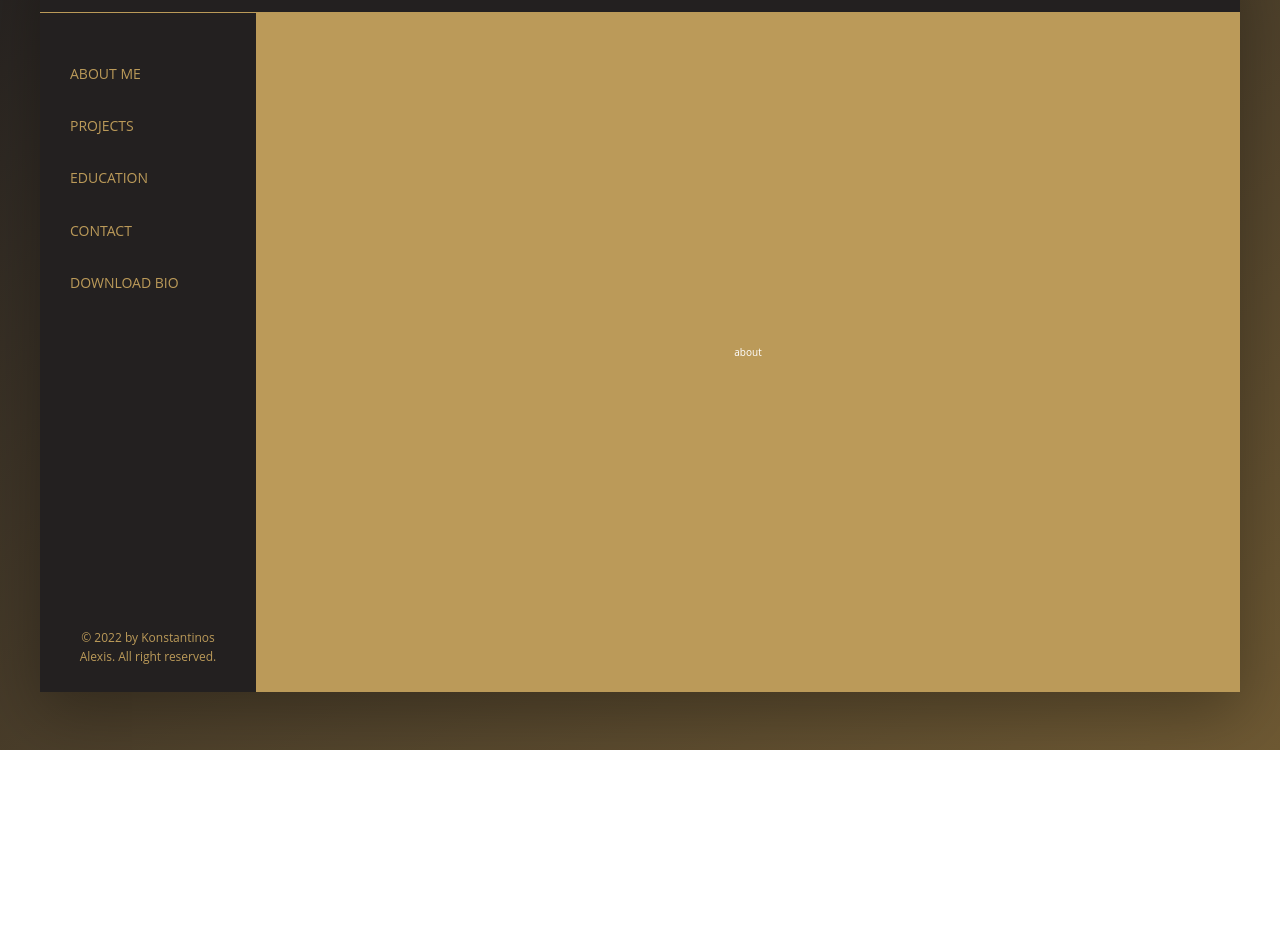
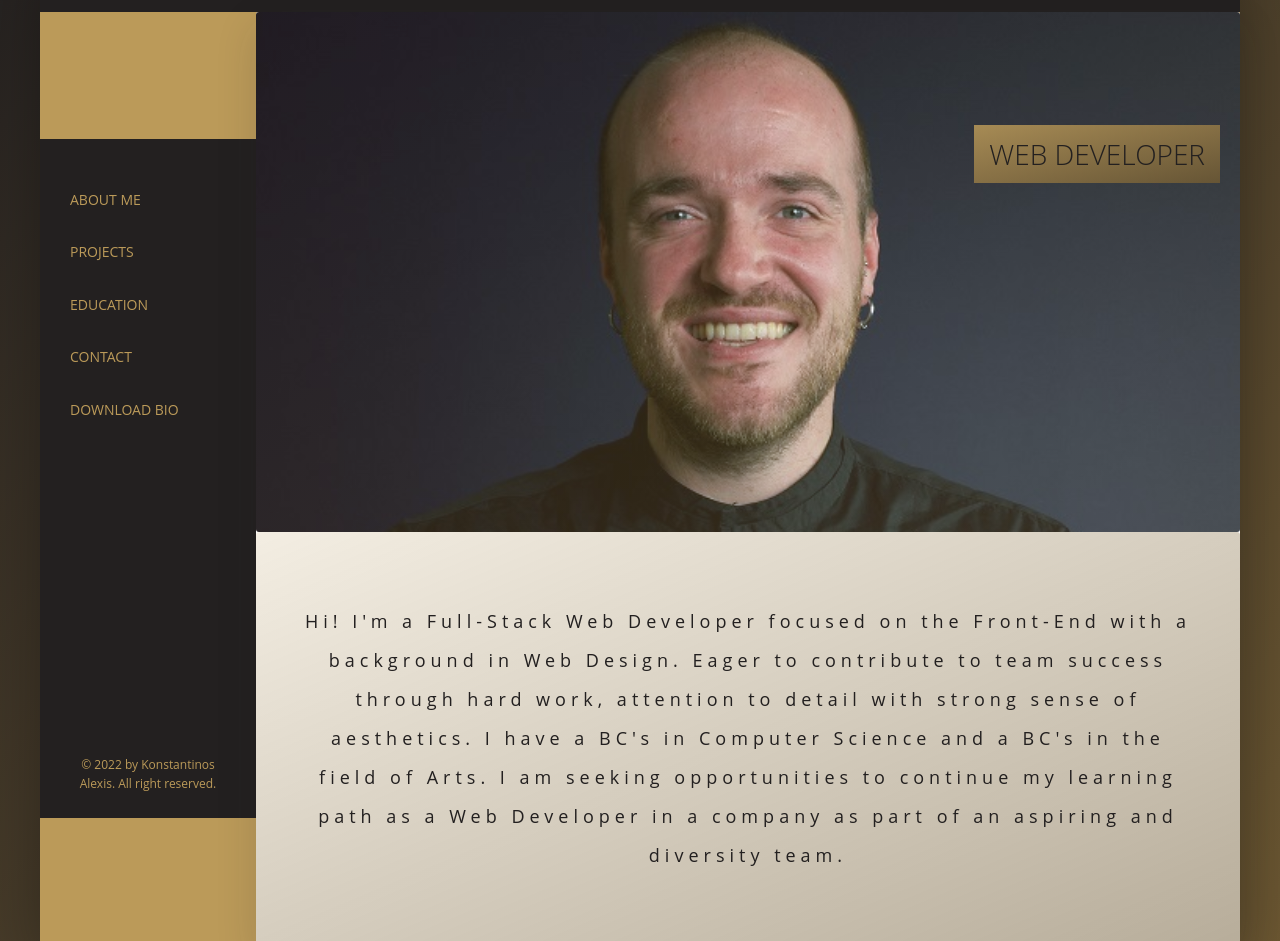
Before and after one commit to kostalexis89/konstantinos-alexis, a React (Create React App) app: page /about in a window 1280 px wide. Shown: the part 110-1051 px from the top of the page. Before the commit the page ends 860 px from the top, so only its background shows below. Built offline with nearby package versions, Linux system fonts and the light colour scheme.

Commit message:
added the about me section. with css and with media queries

```diff
--- a/src/App.js
+++ b/src/App.js
@@ -15,16 +15,16 @@ function App() {
       <Header />
       <div className='content'>
         <Navbar />
-        <main className='portfolio-view'>
+
           <Routes>
-          <Route path='/' element={<LandingPage />} />
-          <Route path='/about' element={<About />} />
+            <Route path='/' element={<LandingPage />} />
+            <Route path='/about' element={<About />} />
             <Route path='/projects' element={<Projects />} />
             <Route path='/education' element={<Education />} />
             <Route path='/contact' element={<Contact />} />
             <Route path='/bio' element={<Bio />} />
           </Routes>
-        </main>
+
       </div>
     </div>
   );
--- a/src/pages/About.js
+++ b/src/pages/About.js
@@ -1,9 +1,30 @@
 import React from 'react'
+import '../styles/about.scss'
 
 export default function About() {
     return (
-        <div>
-            about
-        </div>
+        <div className="container-card">
+                       <div className="card">
+                           <div className="card__side card__side--front">
+                                <div className="card__picture">
+                                    &nbsp;
+                                </div>
+                                <h4 className="card__heading">
+                                    <span className="card__heading-span">Web Developer</span>
+                                </h4>
+                           </div>
+                           <div className="card__side card__side--back card__side--back">
+                                <div className="card__cta">
+                                    <div className="card__text-box">
+                                        <p className="card__text-only">Hi! I'm a Full-Stack Web Developer focused on the Front-End with a background in Web Design. Eager to contribute to team success through hard work, attention to detail with strong sense of aesthetics.
+
+I have a BC's in Computer Science and a BC's in the field of Arts.
+
+I am seeking opportunities to continue my learning path as a Web Developer in a company as part of an aspiring and diversity team.</p>
+                                    </div>
+                                </div>
+                            </div>
+                       </div>
+                    </div>
     )
 }
--- a/src/pages/LandingPage.js
+++ b/src/pages/LandingPage.js
@@ -21,11 +21,12 @@ export default function LandingPage() {
 
     console.log(count)
     return running ? (
-
+        <div className='portfolio-view'>
             <h1 id='countdown'>{count}</h1>
+        </div>
 
     ) : (
-        <div className='typewriter'>
+        <div className='typewriter portfolio-view'>
     <h1>Welcome to my Portfolio</h1>
     </div>
 )
--- /dev/null
+++ b/src/styles/about.scss
@@ -0,0 +1,152 @@
+$color-black: #232020;
+$color-white: #fff;
+$color-secondary-light: #bb9a592c;
+$color-secondary-dark: #6e59337e;
+
+
+.container-card{
+  display: flex;
+  flex: 1;
+  flex-direction: column;
+}
+.card {
+
+    // FUNCTIONALITY
+    perspective: 150rem;
+    -moz-perspective: 150rem;
+    position: relative;
+    height: 52rem;
+
+    &__side {
+        height: 52rem;
+        transition: all .8s ease;
+        position: absolute;
+        top: 0;
+        left: 0;
+        width: 100%;
+        -webkit-backface-visibility: hidden;
+        backface-visibility: hidden;
+        border-radius: 3px;
+        overflow: hidden;
+        box-shadow: 0 1.5rem 4rem rgba($color-black, .15);
+
+        &--front {
+            background-color: $color-white;
+        }
+
+        &--back {
+            transform: rotateY(180deg);
+
+
+                background-image: linear-gradient(to right bottom, $color-secondary-light, $color-secondary-dark);
+
+        }
+    }
+
+
+    &:hover &__side--front {
+        transform: rotateY(-180deg);
+    }
+
+    &:hover &__side--back {
+        transform: rotateY(0);
+    }
+
+
+    // FRONT SIDE STYLING
+    &__picture {
+        background-size: cover;
+        height: 52rem;
+        background-blend-mode: screen;
+        background-image: linear-gradient(to right bottom, $color-secondary-light, $color-secondary-dark),
+        url(../kostas-photo-cropped.jpg);
+    }
+
+    &__heading {
+        font-size: 2.8rem;
+        font-weight: 300;
+        text-transform: uppercase;
+        text-align: right;
+        color: $color-black;
+        position: absolute;
+        top: 12rem;
+        right: 2rem;
+        width: 75%;
+    }
+
+    &__heading-span {
+        padding: 1rem 1.5rem;
+        -webkit-box-decoration-break: clone;
+        box-decoration-break: clone;
+        background-image: linear-gradient(to right bottom,
+        rgba($color-secondary-light, .85),
+        rgba($color-secondary-dark, .85));
+    }
+
+
+    // FRONT SIDE STYLING
+    &__cta {
+        position: absolute;
+        top: 50%;
+        left: 50%;
+        transform: translate(-50%, -50%);
+        width: 90%;
+        text-align: center;
+    }
+
+    &__text-box {
+        text-align: center;
+        color: $color-white;
+        margin-bottom: 8rem;
+    }
+
+    &__text-only {
+        font-size: 1.8rem;
+        color: $color-black;
+        letter-spacing: 0.5rem;
+        line-height: 3.9rem;
+    }
+
+
+
+
+
+
+    //@include respond(tab-port) {
+    @media only screen and (max-width: 56.25em),
+            only screen and (hover: none) {
+
+        height: auto;
+        border-radius: 3px;
+        background-color: $color-white;
+        box-shadow: 0 1.5rem 4rem rgba($color-black, .15);
+
+        &__side {
+            height: auto;
+            position: relative;
+            box-shadow: none;
+
+            &--back {
+                transform: rotateY(0);
+            }
+        }
+
+        &:hover &__side--front {
+            transform: rotateY(0);
+        }
+
+        // FRONT SIDE STYLING
+        &__cta {
+            position: relative;
+            top: 0%;
+            left: 0;
+            transform: translate(0);
+            width: 100%;
+            padding: 7rem 4rem 4rem 4rem;
+        }
+
+        &__text-box {
+            margin-bottom: 3rem;
+        }
+    }
+}
```
Also changed, not shown: src/kostas-photo-cropped.jpg (renamed from src/kostas photo cropped.jpg).
